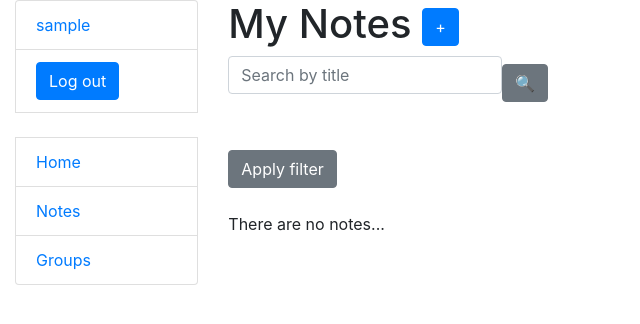
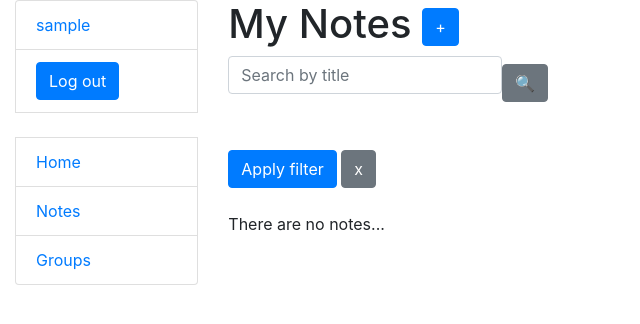
Before and after one commit to aLEKS-e3/ooh-notes, a Django app: page /notes/ in a window 1280 px wide. Shown: the top 324 px of the page, without its empty margins (0-640 px from the left). Run offline with Django 5.2, Linux system fonts and the light colour scheme; the visitor is signed in with stand-in values (Sample User, id 1); data that the repository does not hold is empty; some libraries are stand-ins or nearby versions.

Commit message:
Optimize filter form for better experience; Add cancel filter button in templates

```diff
--- a/note/forms.py
+++ b/note/forms.py
@@ -39,9 +39,9 @@ class NoteGroupSearchForm(forms.Form):
 
 
 class TechTagFilterForm(forms.Form):
-    tag = forms.ModelMultipleChoiceField(
+    tag = forms.ModelChoiceField(
         queryset=TechTag.objects.all(),
-        widget=forms.CheckboxSelectMultiple,
+        widget=forms.RadioSelect,
         label="",
         required=False
     )
--- a/note/views.py
+++ b/note/views.py
@@ -32,7 +32,7 @@ class NoteListView(LoginRequiredMixin, generic.ListView):
         if tag.is_valid():
             if tag.cleaned_data["tag"]:
                 queryset = queryset.filter(
-                    tags__id__in=tag.cleaned_data["tag"]
+                    tags=tag.cleaned_data["tag"]
                 )
 
         return queryset
@@ -85,7 +85,7 @@ class NoteGroupListView(LoginRequiredMixin, generic.ListView):
         if tag.is_valid():
             if tag.cleaned_data["tag"]:
                 queryset = queryset.filter(
-                    tag__in=tag.cleaned_data["tag"]
+                    tag__name=tag.cleaned_data["tag"]
                 )
 
         if form.is_valid():
--- a/templates/note/note_group_list.html
+++ b/templates/note/note_group_list.html
@@ -17,7 +17,10 @@
 
   <form action="" method="get">
     {{ filter_form|crispy }}
-    <input class="btn btn-secondary" type="submit" value="Apply filter">
+    <input class="btn btn-primary" type="submit" value="Apply filter">
+    <a href="{% url 'note:note-group-list' %}" class="btn btn-secondary link-to-page">
+      x
+    </a>
   </form>
   <br>
 
--- a/templates/note/note_list.html
+++ b/templates/note/note_list.html
@@ -17,8 +17,10 @@
 
   <form action="" method="get">
     {{ filter_form|crispy }}
-    <input class="btn btn-secondary" type="submit" value="Apply filter">
-  </form>
+    <input class="btn btn-primary" type="submit" value="Apply filter">
+    <a href="{% url 'note:note-list' %}" class="btn btn-secondary link-to-page">
+      x
+    </a>  </form>
   <br>
 
   {% if note_list %}
```
